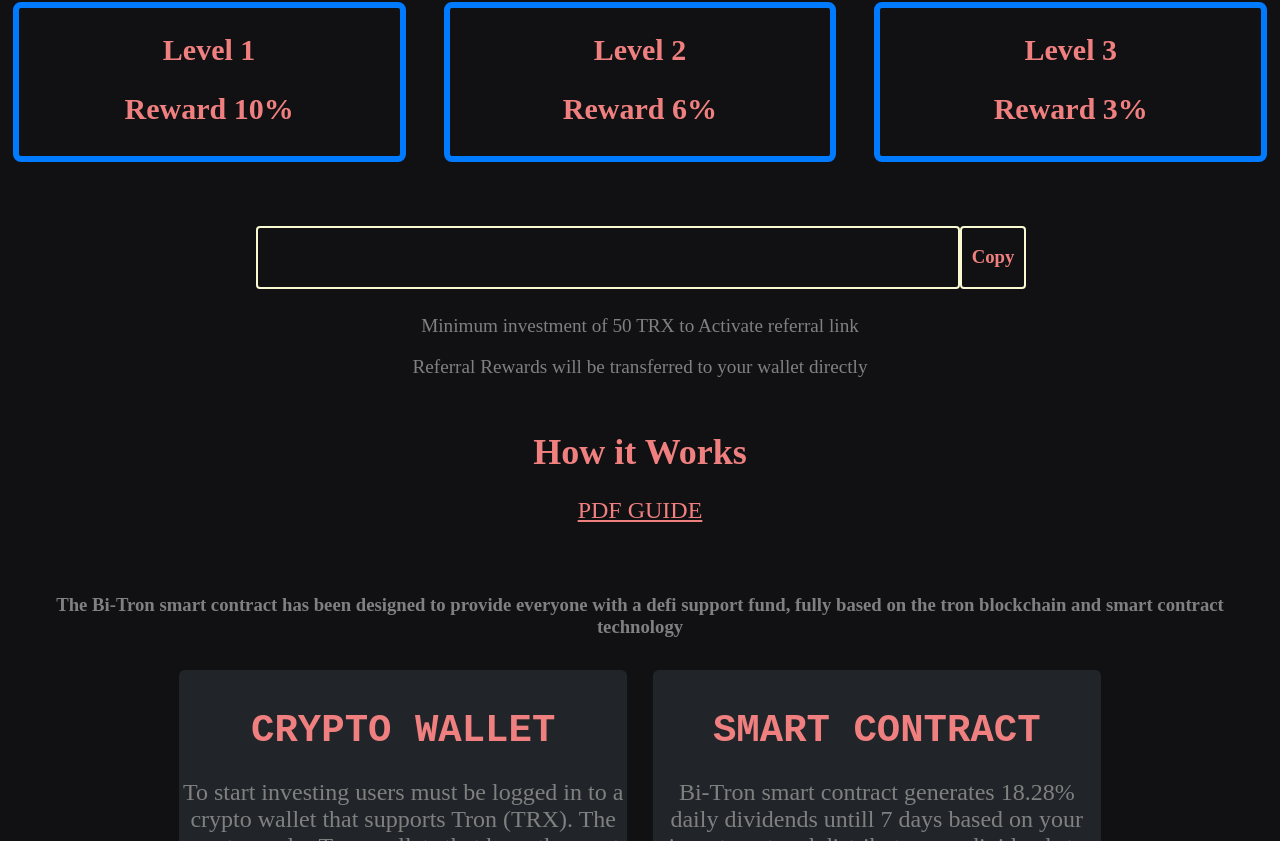
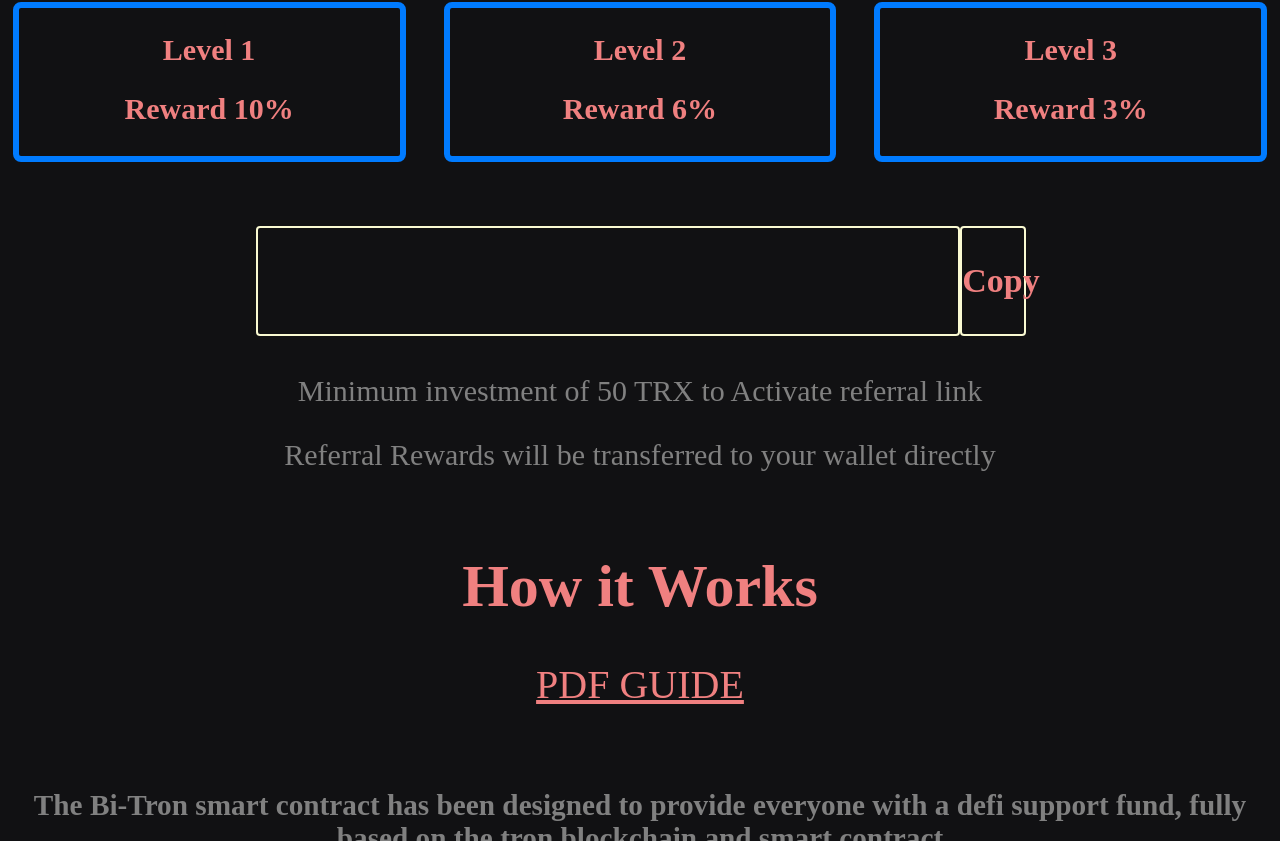
Before and after one commit to ali-203/myapp-master, a React (Create React App) app: page / in a window 1280 px wide. Shown: the part 4239-5080 px from the top of the page. Built offline with nearby package versions, Linux system fonts and the light colour scheme.

Commit message:
updated css

```diff
--- a/src/App.css
+++ b/src/App.css
@@ -304,7 +304,8 @@
 
   padding-left: 20%;
   padding-top: 5%;
-    display: flex;
+  display: flex;
+  font-size: 29px;
 }
 .inpt_cpy input {
   background-color: #111113;
@@ -321,8 +322,8 @@
  color: lightcoral;
 }
 .two_para {
-  margin-top: 2%;
-  font-size: larger;
+  font-size: 30px;
+  margin-top: 3%;
   text-align: center;
   color: gray;
 
@@ -331,16 +332,17 @@
 .link_head {
 
 padding-top: 10px;
-  font-size: large;
+font-size: 30px;
   text-align: center;
   color: lightcoral;
 
 }
 .href_pdf {
-  font-size:x-large;
+  font-size: 40px;
   color: lightcoral;
 }
 .bi_tron {
+  font-size: 25px;
   text-align: center;
   padding-top: 4%;
   color: gray;
```
